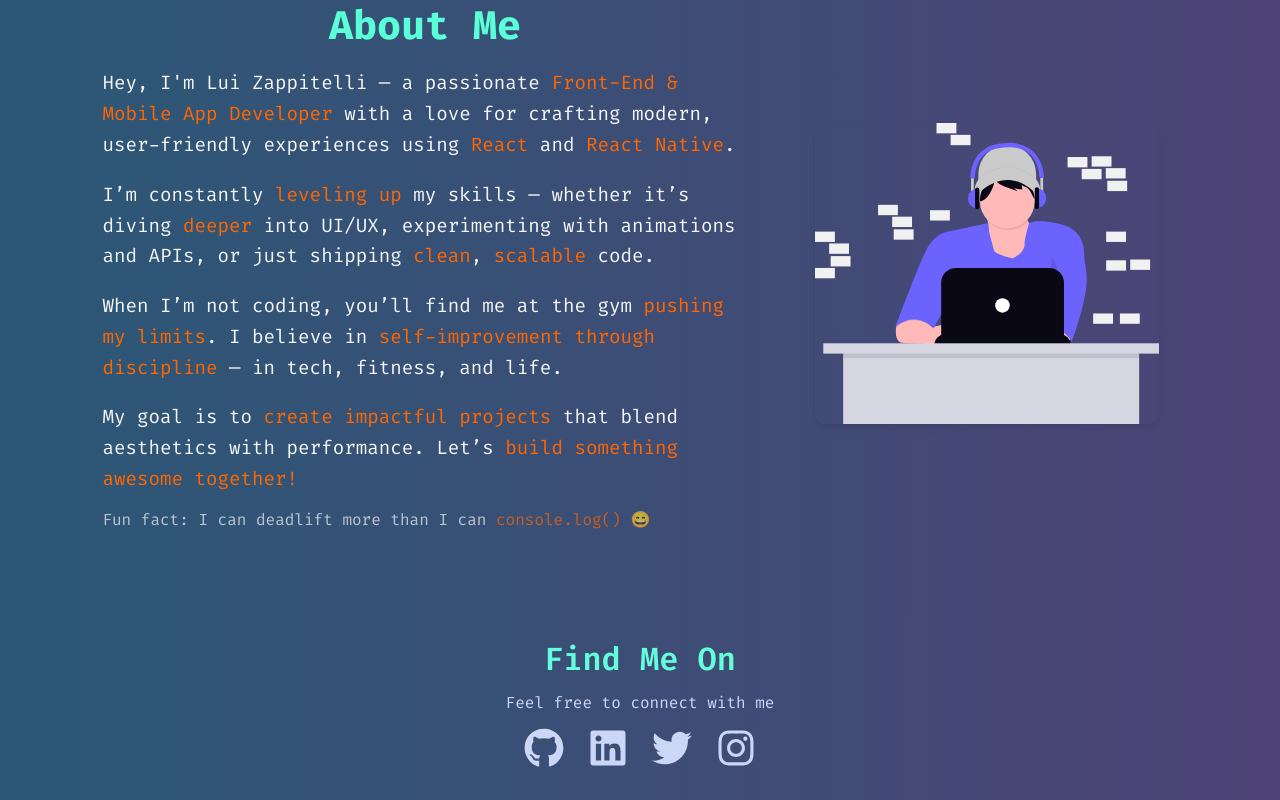
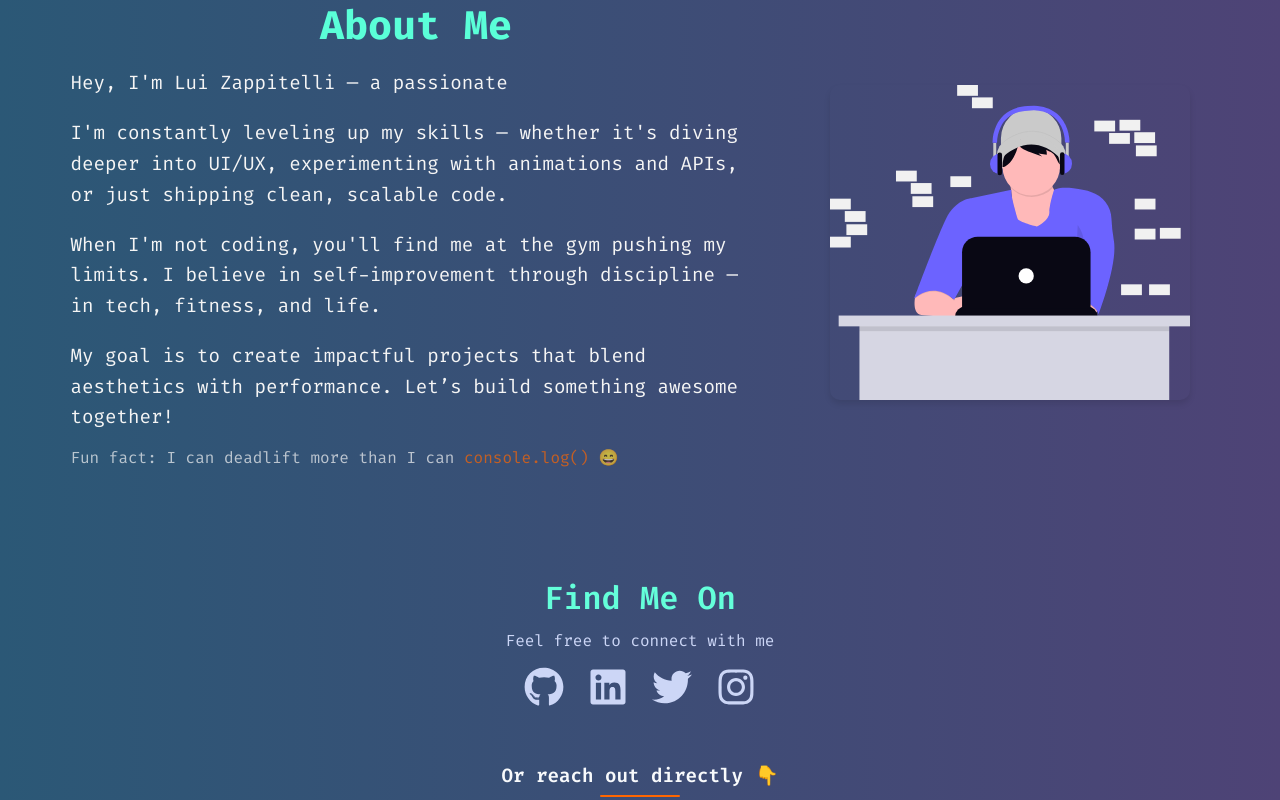
Before and after one commit to lzappo/my-portfolio, a React (Vite) app: page /about in a window 1280 px wide. Shown: the part 180-980 px from the top of the page. Built offline with nearby package versions, Linux system fonts and the light colour scheme.

Commit message:
cleaned up findmenow css

```diff
--- a/src/pages/AboutPage.jsx
+++ b/src/pages/AboutPage.jsx
@@ -1,6 +1,7 @@
+import { motion } from "framer-motion";
+
 import "../styles/AboutPage.css";
 import aboutImage from "../assets/about-image.svg";
-import { motion } from "framer-motion";
 import FindMeOn from "@/components/FindMeOn";
 import ContactForm from "@/components/ContactForm";
 
@@ -11,67 +12,38 @@ const AboutPage = () => {
         <div className="about-content">
           <motion.h2
             className="about-title"
-            initial={{ opacity: 0, y: -20 }}
-            animate={{ opacity: 1, y: 0 }}
+            initial={{ opacity: 0, y: 20 }}
+            whileInView={{ opacity: 1, y: 0 }}
             transition={{ duration: 0.6 }}
+            viewport={{ once: true, amount: 0.3 }}
           >
             About Me
           </motion.h2>
 
-          <motion.p
-            className="about-description"
-            initial={{ opacity: 0, y: 10 }}
-            animate={{ opacity: 1, y: 0 }}
-            transition={{ duration: 0.8, delay: 0.2 }}
-          >
-            Hey, I'm Lui Zappitelli — a passionate
-            <span className="orange"> Front-End & Mobile App Developer</span> with a love for
-            crafting modern, user-friendly experiences using
-            <span className="orange"> React</span> and
-            <span className="orange"> React Native</span>.
-          </motion.p>
-
-          <motion.p
-            className="about-description"
-            initial={{ opacity: 0, y: 10 }}
-            animate={{ opacity: 1, y: 0 }}
-            transition={{ duration: 0.8, delay: 0.4 }}
-          >
-            I’m constantly <span className="orange">leveling up</span> my skills — whether it’s
-            diving <span className="orange">deeper</span> into UI/UX, experimenting with animations
-            and APIs, or just shipping
-            <span className="orange"> clean</span>,<span className="orange"> scalable</span> code.
-          </motion.p>
-
-          <motion.p
-            className="about-description"
-            initial={{ opacity: 0, y: 10 }}
-            animate={{ opacity: 1, y: 0 }}
-            transition={{ duration: 0.8, delay: 0.6 }}
-          >
-            When I’m not coding, you’ll find me at the gym
-            <span className="orange"> pushing my limits</span>. I believe in
-            <span className="orange"> self-improvement through discipline</span> — in tech, fitness,
-            and life.
-          </motion.p>
-
-          <motion.p
-            className="about-description"
-            initial={{ opacity: 0, y: 10 }}
-            animate={{ opacity: 1, y: 0 }}
-            transition={{ duration: 0.8, delay: 0.6 }}
-          >
-            My goal is to
-            <span className="orange"> create impactful projects</span> that blend aesthetics with
-            performance. Let’s
-            <span className="orange"> build something awesome together!</span>
-          </motion.p>
+          {[
+            `Hey, I'm Lui Zappitelli — a passionate`,
+            `I'm constantly leveling up my skills — whether it's diving deeper into UI/UX, experimenting with animations and APIs, or just shipping clean, scalable code.`,
+            `When I'm not coding, you'll find me at the gym pushing my limits. I believe in self-improvement through discipline — in tech, fitness, and life.`,
+            `My goal is to create impactful projects that blend aesthetics with performance. Let’s build something awesome together!`,
+          ].map((text, index) => (
+            <motion.p
+              key={index}
+              className="about-description"
+              initial={{ opacity: 0, y: 20 }}
+              whileInView={{ opacity: 1, y: 0 }}
+              transition={{ duration: 0.6, delay: index * 0.2 }}
+              viewport={{ once: true, amount: 0.3 }}
+            >
+              {text}
+            </motion.p>
+          ))}
 
           <motion.p
             className="about-easter-egg"
-            initial={{ opacity: 0, y: 10 }}
-            animate={{ opacity: 0.7, y: 0 }}
+            initial={{ opacity: 0, y: 20 }}
+            whileInView={{ opacity: 0.7, y: 0 }}
             transition={{ duration: 1, delay: 3, ease: "easeOut" }}
+            viewport={{ once: true, amount: 0.3 }}
           >
             Fun fact: I can deadlift more than I can <span className="orange">console.log()</span>{" "}
             😄
@@ -81,18 +53,42 @@ const AboutPage = () => {
         <motion.div
           className="about-image"
           initial={{ opacity: 0, x: 20 }}
-          animate={{ opacity: 1, x: 0 }}
-          transition={{ duration: 0.6 }}
+          whileInView={{ opacity: 1, x: 0 }}
+          transition={{ duration: 0.8 }}
+          viewport={{ once: true, amount: 0.3 }}
         >
           <img src={aboutImage} alt="Lui Zappitelli" />
         </motion.div>
       </div>
-      <div className="about-section-find-me-on">
+
+      <motion.div
+        className="about-section-find-me-on"
+        initial={{ opacity: 0, y: 20 }}
+        whileInView={{ opacity: 1, y: 0 }}
+        transition={{ duration: 0.6 }}
+        viewport={{ once: true, amount: 0.3 }}
+      >
         <FindMeOn />
-      </div>
-      <h4 className="form-divider-heading">Or reach out directly 👇</h4>
+      </motion.div>
 
-      <ContactForm />
+      <motion.h4
+        className="form-divider-heading"
+        initial={{ opacity: 0, y: 20 }}
+        whileInView={{ opacity: 1, y: 0 }}
+        transition={{ duration: 0.6 }}
+        viewport={{ once: true, amount: 0.3 }}
+      >
+        Or reach out directly 👇
+      </motion.h4>
+
+      <motion.div
+        initial={{ opacity: 0, y: 20 }}
+        whileInView={{ opacity: 1, y: 0 }}
+        transition={{ duration: 0.6 }}
+        viewport={{ once: true, amount: 0.3 }}
+      >
+        <ContactForm />
+      </motion.div>
     </section>
   );
 };
--- a/src/styles/AboutPage.css
+++ b/src/styles/AboutPage.css
@@ -50,7 +50,7 @@
 }
 
 .form-divider-heading {
-  margin-top: 4rem;
+  margin-top: 0;
   margin-bottom: 0;
   font-size: 1.2rem;
   font-weight: 600;
@@ -73,7 +73,7 @@
   .about-page {
     flex-direction: row;
     text-align: left;
-    padding: 4rem 8%;
+    padding: 4rem 5% 1rem 5%;
   }
 
   .about-content {
--- a/src/styles/ContactForm.css
+++ b/src/styles/ContactForm.css
@@ -15,7 +15,7 @@
   color: #38393b;
   border: 1px solid #64ffda;
   font-size: 1rem;
-  transition: border-color 0.2s ease;
+  transition: border-color 0.3s ease;
 }
 
 .contact-form textarea {
@@ -25,8 +25,10 @@
 
 .contact-form input:focus,
 .contact-form textarea:focus {
-  border-color: #ff6600;
   outline: none;
+  border: 2px solid #ff6600;
+  box-shadow: 0 0 8px rgba(255, 102, 0, 0.6);
+  transition: all 0.3s ease;
 }
 
 .form-status {
--- a/src/styles/FindMeOn.css
+++ b/src/styles/FindMeOn.css
@@ -1,16 +1,16 @@
 .find-me-section {
   text-align: center;
-  padding-top: 3rem;
+  padding: 3rem 0;
   opacity: 0;
   transform: translateY(40px);
   animation: fadeInUp 1.5s forwards ease-out;
 }
-
+/*
 @media (min-width: 768px) {
   .find-me-section {
     padding: 0;
   }
-}
+} */
 
 .find-me-section h2 {
   font-size: 2rem;
--- a/src/styles/ProjectsPage.css
+++ b/src/styles/ProjectsPage.css
@@ -35,7 +35,9 @@
   border-radius: 10px;
   padding: 1.5rem;
   text-align: center;
-  transition: transform 0.3s ease-in-out, box-shadow 0.3s ease-in-out;
+  transition:
+    transform 0.3s ease-in-out,
+    box-shadow 0.3s ease-in-out;
 }
 
 .project-card:hover {
```
